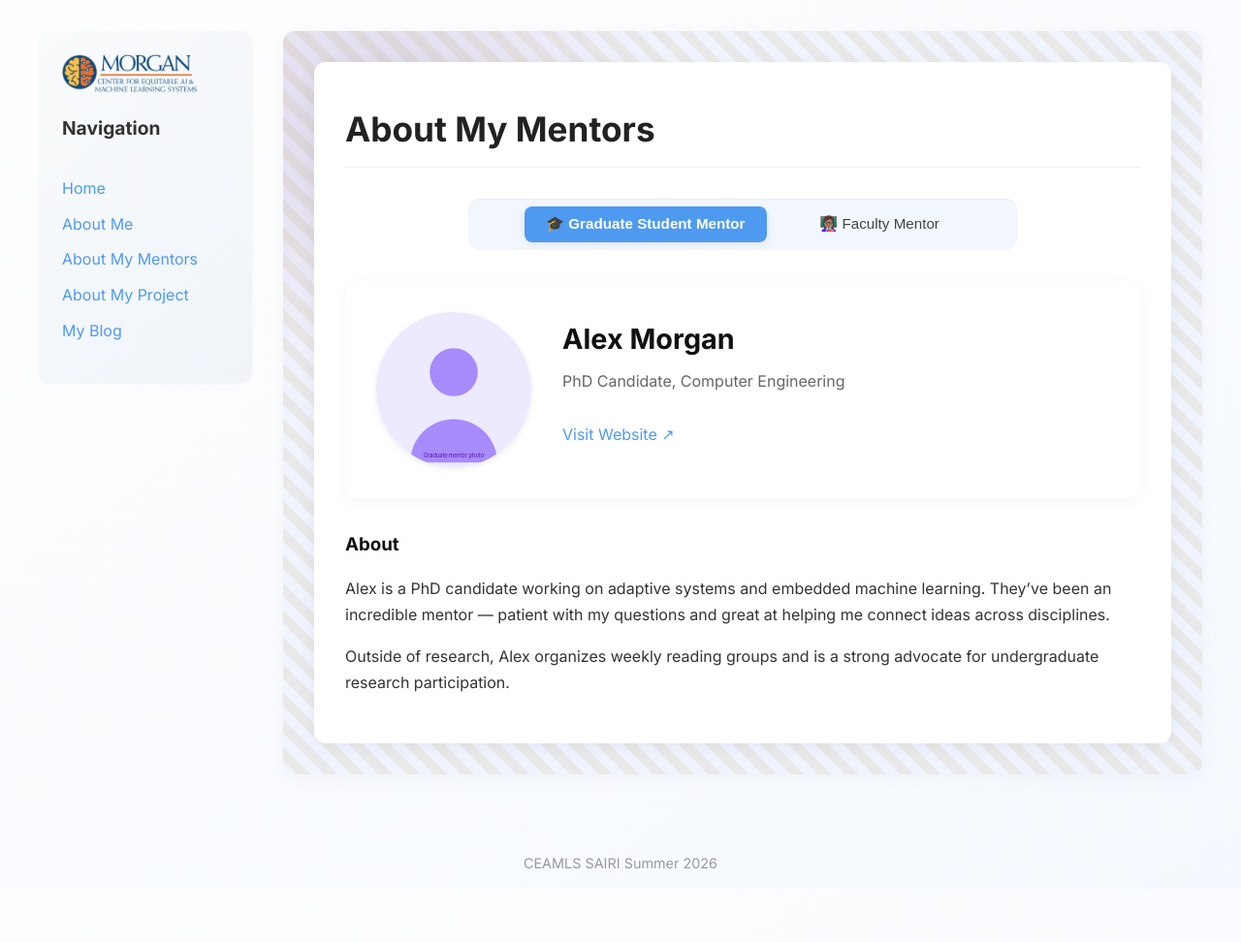
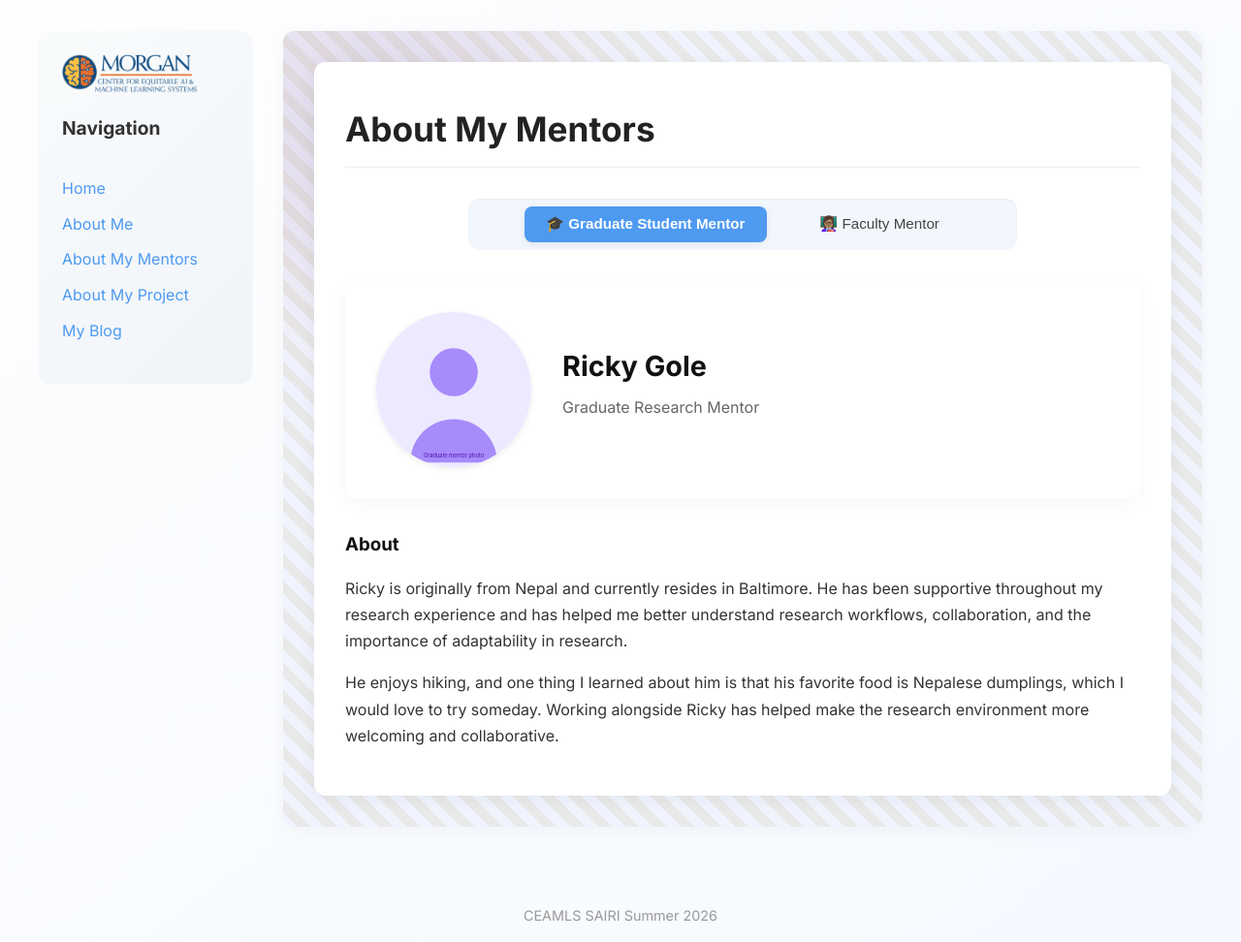
Before and after one commit to Gabbycodez/gabbycodezceamls26.github.io, a Jekyll site: the page built from pages/about-my-mentor.md, in a window 1280 px wide. Shown: the whole page at 97% size. Built offline with Jekyll 4.4.1, drawn with Linux system fonts in a browser that asks for light colours; before the commit the page ends 917 px from its top, so only the background shows below that.

Commit message:
Update about-my-mentor.md

```diff
--- a/pages/about-my-mentor.md
+++ b/pages/about-my-mentor.md
@@ -4,28 +4,36 @@ title: About My Mentors
 permalink: /about-my-mentor.html
 
 graduate_mentor:
-  name: Alex Morgan
-  title: PhD Candidate, Computer Engineering
+  name: Ricky Gole
+  title: Graduate Research Mentor
   image: /assets/images/graduate-student-mentor.svg
-  website: https://example.com/alex-morgan
+  website:
   bio: |
-    Alex is a PhD candidate working on adaptive systems and embedded machine learning.
-    They've been an incredible mentor — patient with my questions and great at helping
-    me connect ideas across disciplines.
+    Ricky is originally from Nepal and currently resides in Baltimore. He has been
+    supportive throughout my research experience and has helped me better understand
+    research workflows, collaboration, and the importance of adaptability in research.
 
-    Outside of research, Alex organizes weekly reading groups and is a strong advocate
-    for undergraduate research participation.
+    He enjoys hiking, and one thing I learned about him is that his favorite food is
+    Nepalese dumplings, which I would love to try someday. Working alongside Ricky has
+    helped make the research environment more welcoming and collaborative.
 
 faculty_mentor:
-  name: Dr. Pat Nguyen
-  title: Associate Professor, School of Engineering
+  name: Dr. Jamell Dacon
+  title: Assistant Professor
   image: /assets/images/faculty-mentor.svg
-  website: https://example.com/pat-nguyen
+  website:
   bio: |
-    Dr. Nguyen leads a research group focused on human-centered computing and
-    accessibility. Their guidance has helped me sharpen my research questions and
-    think more carefully about real-world impact.
+    Dr. Jamell Dacon is an Assistant Professor from Trinidad and Tobago who currently
+    resides in Maryland. His research guidance has introduced me to literature reviews,
+    research paper structure, and the process of developing research ideas that have
+    real-world impact.
 
-    Dr. Nguyen has mentored many SAIRI students and is a champion for broadening
-    participation in computing.
+    Through this experience, I have learned about BioPersona, a physiologically
+    grounded patient simulation framework designed to evaluate the safety of clinical
+    dialogue systems using longitudinal biomarker data from Type 1 Diabetes patients.
+
+    Dr. Dacon has also introduced our team to working with large language models and
+    the backend systems that support them. He encourages adaptability, critical
+    thinking, and collaboration throughout the research process. Outside of research,
+    he enjoys Afrobeats, hiking, and working out.
 ---
```
